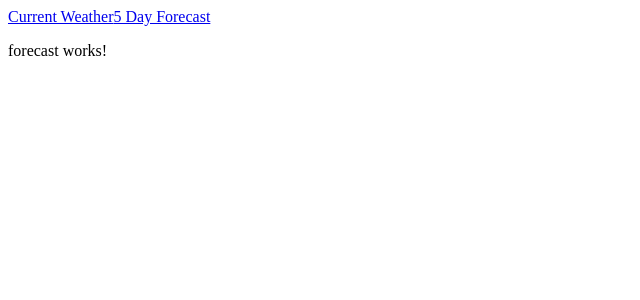
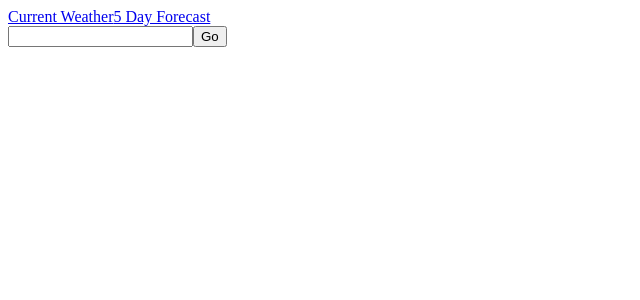
Before and after one commit to JediMindTricks/Detroit-Labs, an Angular app: page /forecast in a window 1280 px wide. Shown: the top 300 px of the page, without its empty margins (0-640 px from the left). Built offline with nearby package versions, Linux system fonts and the light colour scheme.

Commit message:
5 day forecast

```diff
--- /dev/null
+++ b/src/app/forecast.ts
@@ -0,0 +1,6 @@
+export class Forecast {
+    constructor(public day:string,
+                public icon:string,
+                public tempMax:string,
+                public tempMin:string){}
+}
--- a/src/app/forecast/forecast.component.html
+++ b/src/app/forecast/forecast.component.html
@@ -1,3 +1,16 @@
-<p>
-  forecast works!
-</p>
+<form [formGroup]="forecastForm" (ngSubmit)="onSubmit()">
+  <input type="text" formControlName="forecastCity">
+  <button>Go</button>
+</form>
+<div class="container">
+  <div class="day" *ngFor="let day of cityForecast">
+    <h2>{{day.day | date: 'MMMM d'}}</h2>
+    <div class="icon">
+      <img src="http://openweathermap.org/img/w/{{day.icon}}.png" alt="">
+    </div>
+    <div class="temp">
+      <h3>Max: {{day.tempMax}}&deg;</h3>
+      <h3>Min: {{day.tempMin}}&deg;</h3>
+    </div>
+  </div>
+</div>
--- a/src/app/forecast/forecast.component.ts
+++ b/src/app/forecast/forecast.component.ts
@@ -1,4 +1,8 @@
 import { Component, OnInit } from '@angular/core';
+import { FormGroup, FormControl } from '@angular/forms';
+import { Forecast } from '../forecast';
+import { WeatherService } from '../weather.service';
+import 'rxjs';
 
 @Component({
   selector: 'det-forecast',
@@ -7,9 +11,33 @@ import { Component, OnInit } from '@angular/core';
 })
 export class ForecastComponent implements OnInit {
 
-  constructor() { }
+  constructor(private weatherService:WeatherService) { }
+
+  forecastForm: FormGroup;
+  cityForecast: Forecast[] = [];
 
   ngOnInit() {
+    this.forecastForm = new FormGroup({
+      forecastCity: new FormControl()
+    })
+  }
+
+  onSubmit() {
+    this.cityForecast.splice(0, this.cityForecast.length);
+    this.weatherService.fiveDayForecast(this.forecastForm.value.forecastCity).subscribe(
+      (data:any) => {
+        console.log(data);
+        for(let i = 0; i < data.list.length; i+=8) {
+          const temporary = new Forecast(data.list[i].dt_txt,
+                                        data.list[i].weather[0].icon,
+                                        data.list[i].main.temp_max,
+                                        data.list[i].main.temp_min)
+          this.cityForecast.push(temporary);
+        }
+        console.log(this.cityForecast);
+      }
+    );
+
   }
 
 }
--- a/src/app/weather.service.ts
+++ b/src/app/weather.service.ts
@@ -2,6 +2,8 @@ import { Injectable } from '@angular/core';
 import { CurrentWeather } from './current-weather';
 import { HttpClient } from '@angular/common/http';
 import { map } from 'rxjs/operators';
+import {Forecast } from './forecast';
+
 
 @Injectable({
   providedIn: 'root'
@@ -21,4 +23,8 @@ export class WeatherService {
   newCityWeather(city:string){
     return this.http.get(`https://api.openweathermap.org/data/2.5/weather?q=${city}&appid=381779068d47eab47875181d6b9702e1&units=imperial`);
   }
+
+  fiveDayForecast(city:string){
+    return this.http.get(`https://api.openweathermap.org/data/2.5/forecast?q=${city}&appid=381779068d47eab47875181d6b9702e1&units=imperial`);
+  }
 }
```
Also changed, not shown: 1 other file (tests, documents, lock files or other folders).
